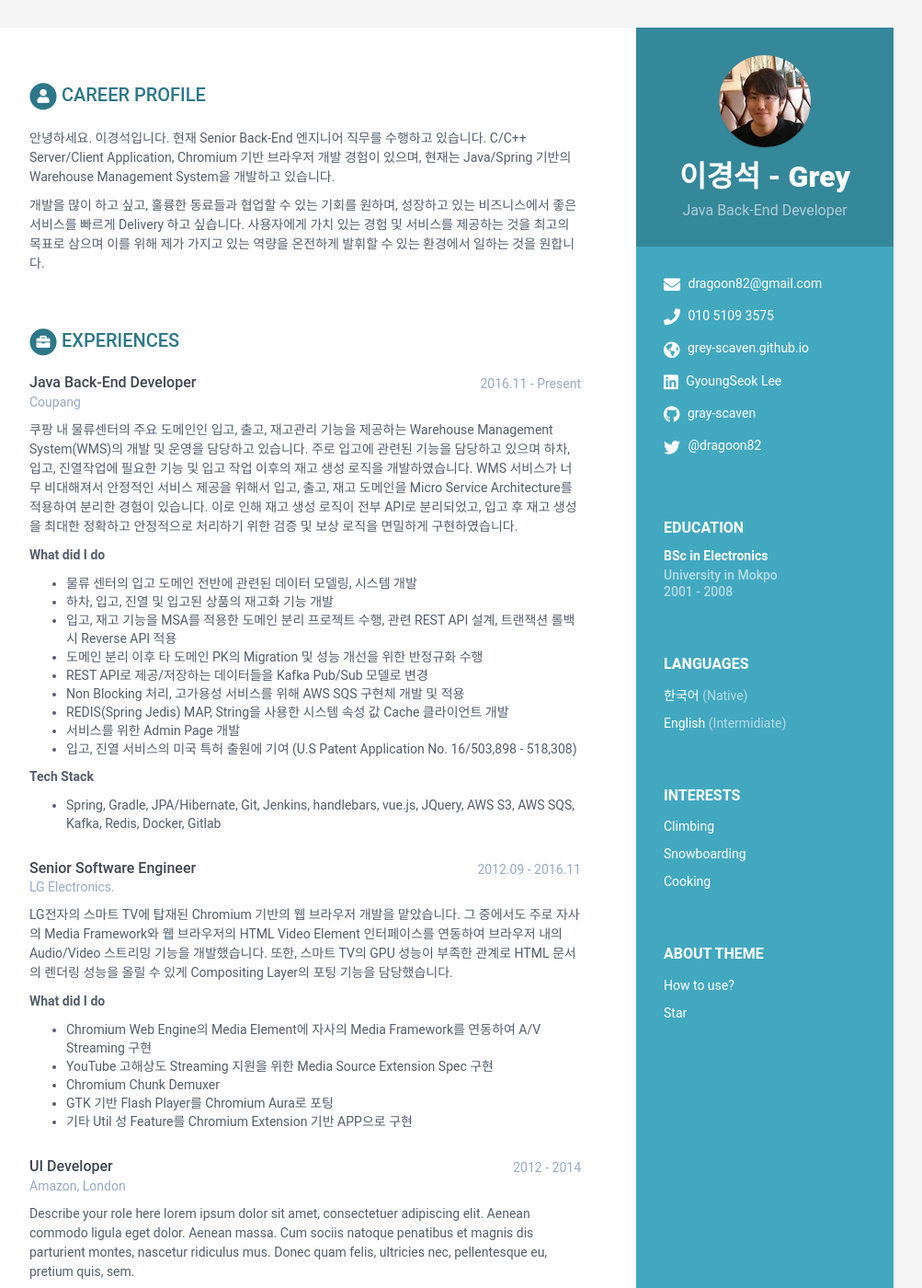
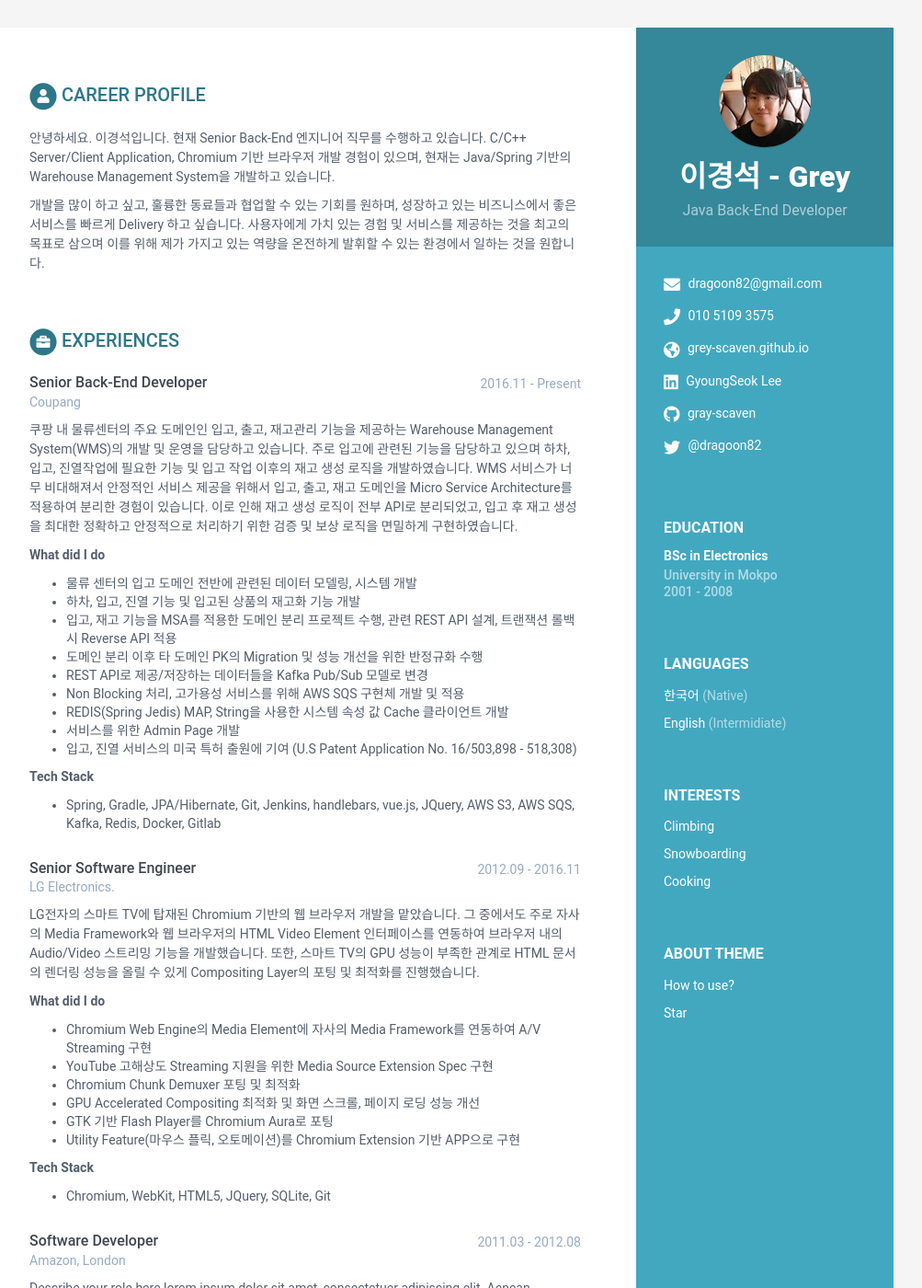
Before and after one commit to grey-scaven/grey-scaven.github.io, a Jekyll site: the page built from index.html, in a window 1280 px wide and 1400 px high. Shown: the whole window at 92% size, without its empty margins (168-1171 px from the left). Built offline with Jekyll 4.4.1, drawn with Linux system fonts in a browser that asks for light colours.

Commit message:
Update data.yml

```diff
--- a/_data/data.yml
+++ b/_data/data.yml
@@ -63,7 +63,7 @@ education:
 #          - Bullet point
 
 experiences:
-    - role: Java Back-End Developer
+    - role: Senior Back-End Developer
       time: 2016.11 - Present
       company: Coupang
       details: |
@@ -78,7 +78,7 @@ experiences:
 
         <b>What did I do</b>
           - 물류 센터의 입고 도메인 전반에 관련된 데이터 모델링, 시스템 개발
-          - 하차, 입고, 진열 및 입고된 상품의 재고화 기능 개발
+          - 하차, 입고, 진열 기능 및 입고된 상품의 재고화 기능 개발
           - 입고, 재고 기능을 MSA를 적용한 도메인 분리 프로젝트 수행, 관련 REST API 설계, 트랜잭션 롤백 시 Reverse API 적용
           - 도메인 분리 이후 타 도메인 PK의 Migration 및 성능 개선을 위한 반정규화 수행
           - REST API로 제공/저장하는 데이터들을 Kafka Pub/Sub 모델로 변경
@@ -98,17 +98,21 @@ experiences:
         그 중에서도 주로 자사의 Media Framework와 웹 브라우저의 HTML Video Element
         인터페이스를 연동하여 브라우저 내의 Audio/Video 스트리밍 기능을 개발했습니다.
         또한, 스마트 TV의 GPU 성능이 부족한 관계로 HTML 문서의 렌더링 성능을 올릴 수 있게
-        Compositing Layer의 포팅 기능을 담당했습니다.
+        Compositing Layer의 포팅 및 최적화를 진행했습니다.
 
         <b>What did I do</b>
           - Chromium Web Engine의 Media Element에 자사의 Media Framework를 연동하여 A/V Streaming 구현
           - YouTube 고해상도 Streaming 지원을 위한 Media Source Extension Spec 구현
-          - Chromium Chunk Demuxer
+          - Chromium Chunk Demuxer 포팅 및 최적화
+          - GPU Accelerated Compositing 최적화 및 화면 스크롤, 페이지 로딩 성능 개선
           - GTK 기반 Flash Player를 Chromium Aura로 포팅
-          - 기타 Util 성 Feature를 Chromium Extension 기반 APP으로 구현
+          - Utility Feature(마우스 플릭, 오토메이션)를 Chromium Extension 기반 APP으로 구현
 
-    - role: UI Developer
-      time: 2012 - 2014
+        <b>Tech Stack</b>
+          - Chromium, WebKit, HTML5, JQuery, SQLite, Git
+
+    - role: Software Developer
+      time: 2011.03 - 2012.08
       company: Amazon, London
       details: |
         Describe your role here lorem ipsum dolor sit amet, consectetuer
```
